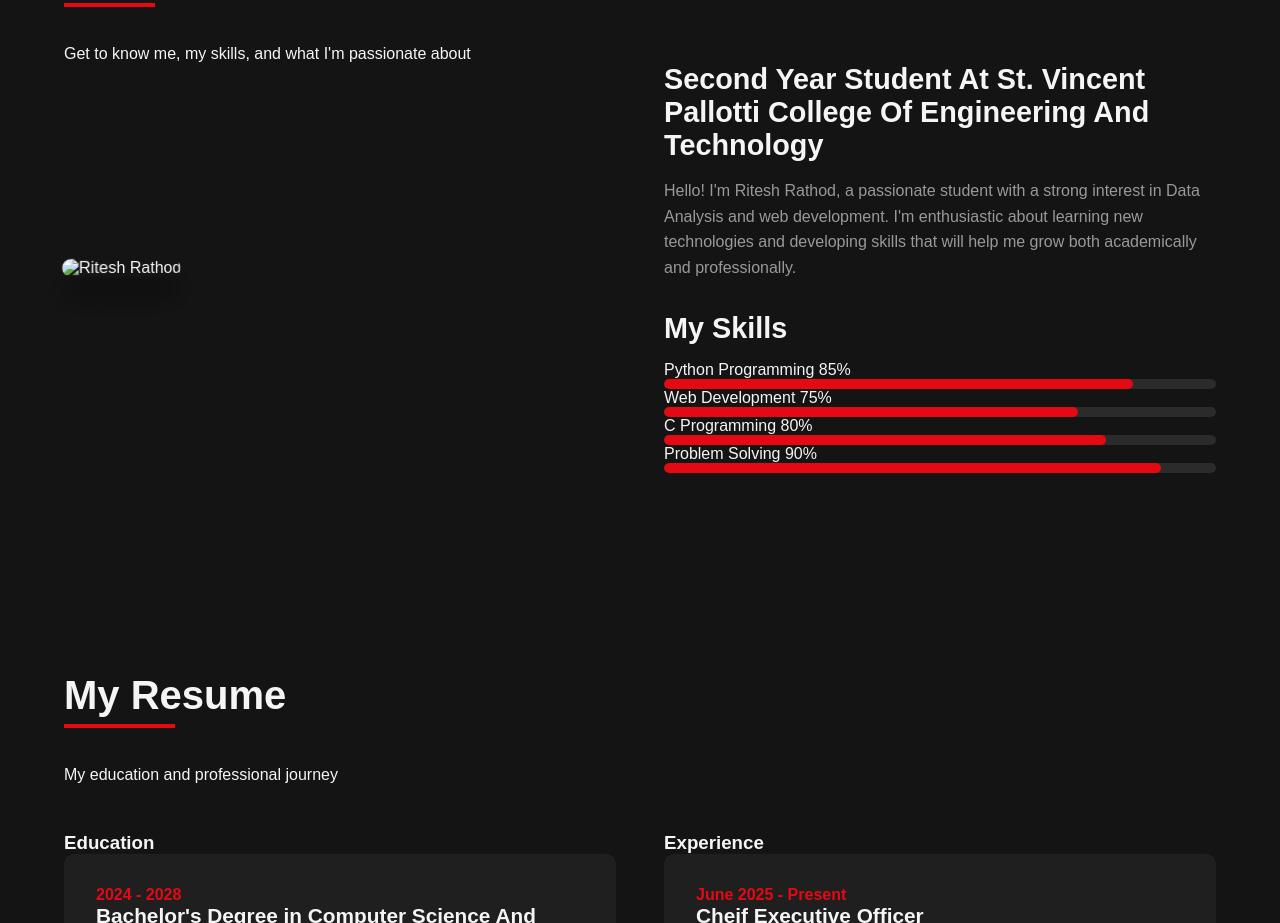
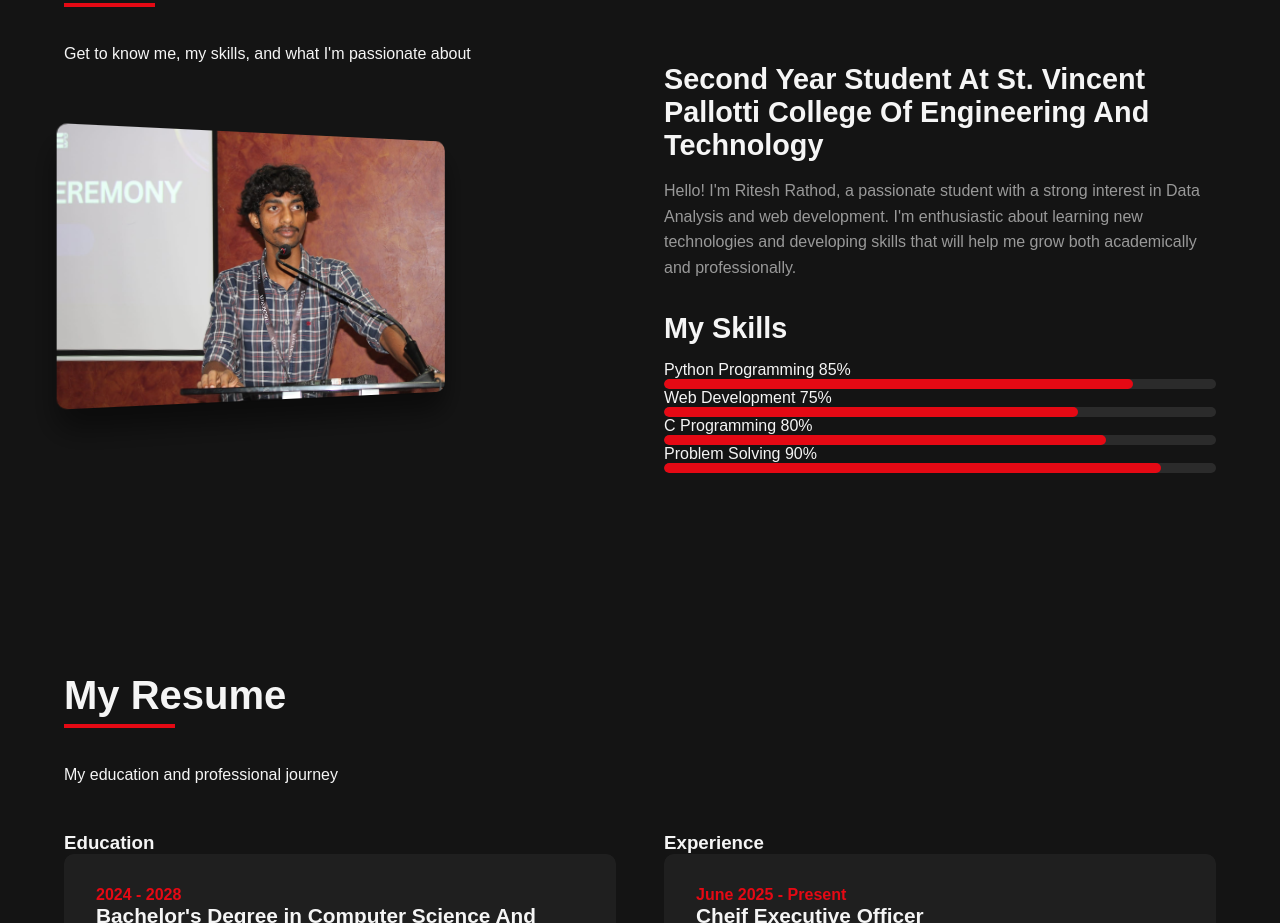
Before and after one commit to ritesh-rathod16/By_Ritesh, a plain HTML site: page index.html in a window 1280 px wide. Shown: the part 948-1871 px from the top of the page. Drawn offline with Linux system fonts and the light colour scheme.

Commit message:
Update index.html

```diff
--- a/index.html
+++ b/index.html
@@ -916,7 +916,7 @@
 
         <div class="about-content">
             <div class="about-img animate-3d">
-                <img src="photo.jpeg" alt="Ritesh Rathod" class="profile-img">
+                <img src="photo.jpg" alt="Ritesh Rathod" class="profile-img">
             </div>
             <div class="about-text animate-3d from-right">
                 <h3>Second Year Student At St. Vincent Pallotti College Of Engineering And Technology</h3>
```
